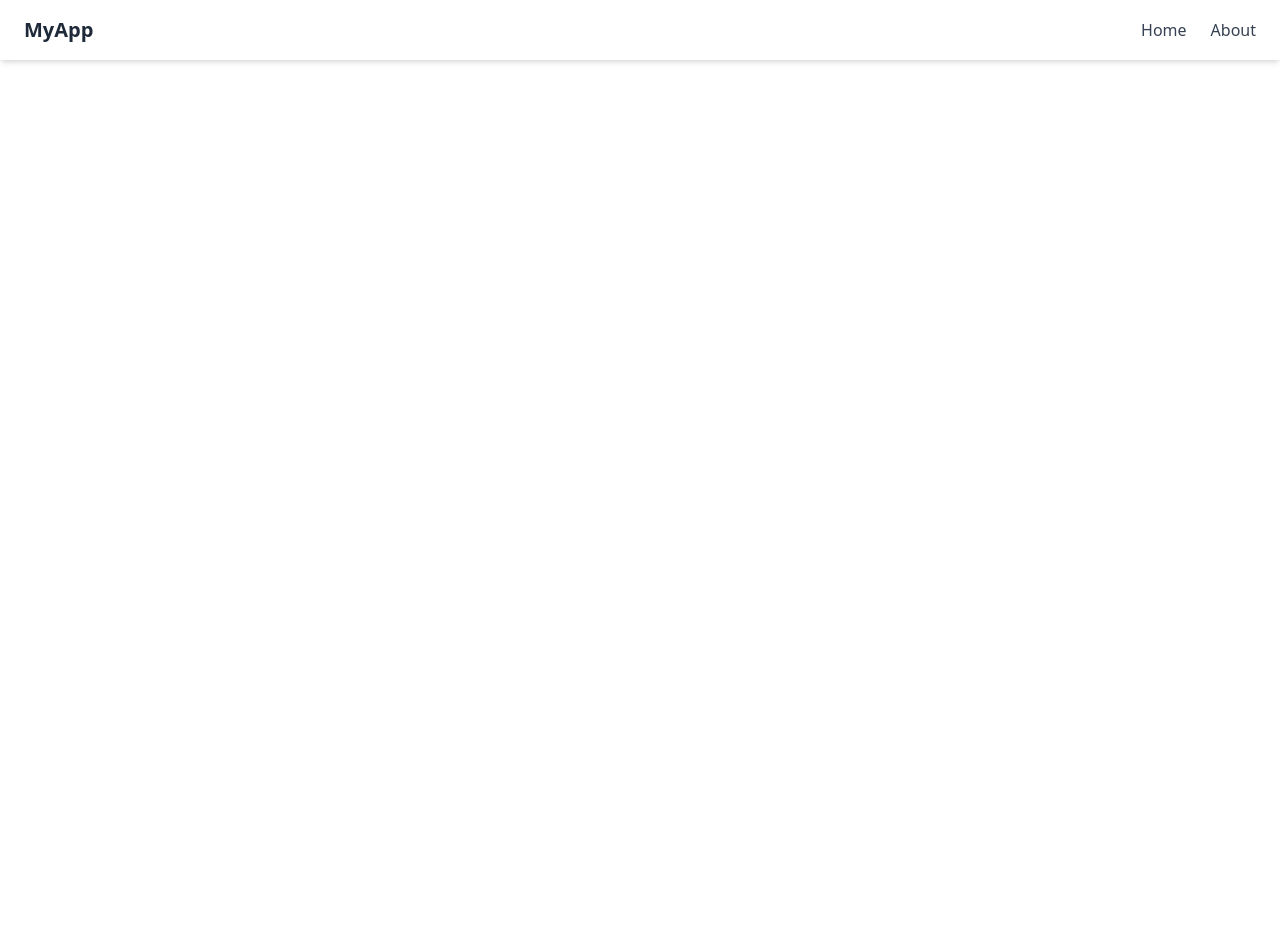
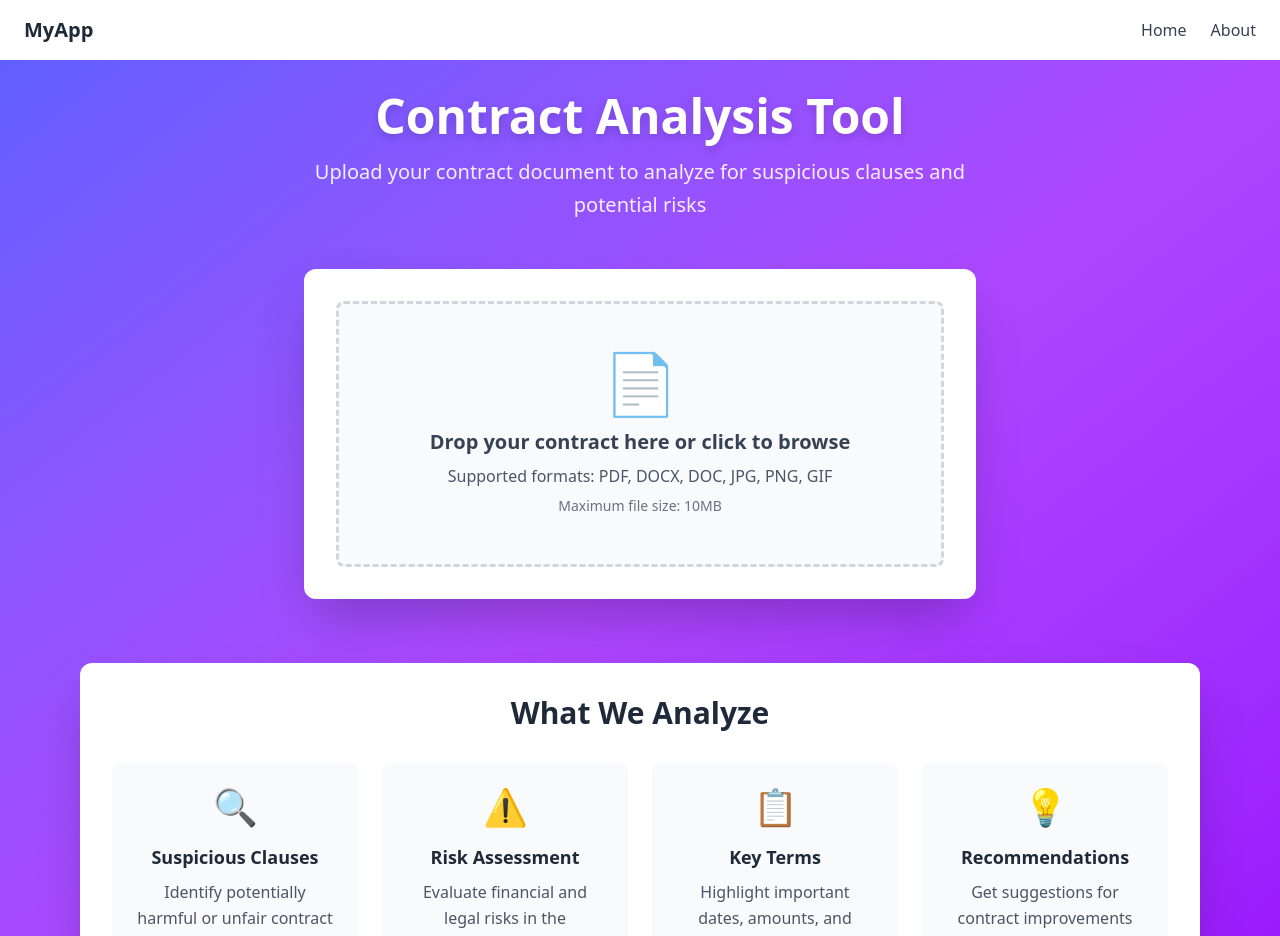
Before and after one commit to NNNnatTTT/HEAP-AInalyse, a Vue app in the folder frontend/: page / in a window 1280 px wide. Shown: the top 936 px of the page. Before the commit the page ends 800 px from the top, so only its background shows below. Built offline with nearby package versions, Linux system fonts and the light colour scheme.

Commit message:
updated home.vue

```diff
--- a/frontend/src/App.vue
+++ b/frontend/src/App.vue
@@ -1,10 +1,11 @@
 <script setup>
-
-import Navbar from './components/Navbar.vue'
+import Navbar from './components/NavBar.vue'
 </script>
 
 <template>
-
-      <Navbar></Navbar>
-
+  <div id="app">
+    <Navbar></Navbar>
+    <!-- This is crucial - without router-view, your pages won't display -->
+    <router-view></router-view>
+  </div>
 </template>
--- a/frontend/src/views/HomeView.vue
+++ b/frontend/src/views/HomeView.vue
@@ -1,9 +1,272 @@
-<script setup>
+<template>
+  <div class="min-h-screen bg-gradient-to-br from-indigo-500 via-purple-500 to-purple-600 py-8">
+    <div class="max-w-6xl mx-auto px-4">
+      <!-- Header Section -->
+      <div class="text-center mb-12 text-white">
+        <h1 class="text-5xl font-bold mb-4 drop-shadow-lg">
+          Contract Analysis Tool
+        </h1>
+        <p class="text-xl opacity-90 max-w-2xl mx-auto leading-relaxed">
+          Upload your contract document to analyze for suspicious clauses and potential risks
+        </p>
+      </div>
 
+      <!-- Upload Section -->
+      <div class="mb-16">
+        <div class="bg-white rounded-xl p-8 shadow-2xl max-w-2xl mx-auto">
+          <div
+            class="border-3 border-dashed border-gray-300 rounded-lg p-12 text-center cursor-pointer transition-all duration-300 bg-gray-50 hover:border-indigo-500 hover:bg-indigo-50"
+            :class="{ 'border-indigo-500 bg-indigo-50': isDragOver }"
+            @drop="handleDrop"
+            @dragover.prevent="handleDragOver"
+            @dragleave="handleDragLeave"
+            @click="triggerFileInput"
+          >
+
+            <input
+              ref="fileInput"
+              type="file"
+              accept=".pdf,.docx,.doc,.jpg,.jpeg,.png,.gif"
+              @change="handleFileSelect"
+              class="hidden"
+            />
+
+            <div v-if="!selectedFile" class="space-y-4">
+              <div class="text-6xl mb-4">📄</div>
+              <h3 class="text-xl font-semibold text-gray-700 mb-2">
+                Drop your contract here or click to browse
+              </h3>
+              <p class="text-gray-600 mb-2">
+                Supported formats: PDF, DOCX, DOC, JPG, PNG, GIF
+              </p>
+              <p class="text-sm text-gray-500">
+                Maximum file size: 10MB
+              </p>
+            </div>
+
+            <div v-else class="p-4">
+              <div class="flex items-center gap-4 bg-gray-100 p-4 rounded-lg">
+                <div class="text-3xl">{{ getFileIcon(selectedFile.type) }}</div>
+                <div class="flex-1 text-left">
+                  <h4 class="font-semibold text-gray-800 truncate">{{ selectedFile.name }}</h4>
+                  <p class="text-sm text-gray-600">{{ formatFileSize(selectedFile.size) }}</p>
+                </div>
+                <button
+                  @click.stop="removeFile"
+                  class="bg-red-500 hover:bg-red-600 text-white rounded-full w-8 h-8 flex items-center justify-center text-sm font-bold transition-colors"
+                >
+                  ✕
+                </button>
+              </div>
+            </div>
+          </div>
+
+          <!-- Upload Button -->
+          <div v-if="selectedFile" class="mt-6 text-center">
+            <button
+              @click="uploadFile"
+              :disabled="isUploading"
+              class="bg-gradient-to-r from-indigo-500 to-purple-600 hover:from-indigo-600 hover:to-purple-700 disabled:opacity-70 disabled:cursor-not-allowed text-white font-bold py-3 px-8 rounded-lg text-lg transition-all duration-200 transform hover:scale-105 hover:shadow-lg"
+            >
+              <span v-if="!isUploading">Analyze Contract</span>
+              <span v-else>Analyzing... {{ uploadProgress }}%</span>
+            </button>
+          </div>
+        </div>
+      </div>
+
+      <!-- Features Section -->
+      <div class="bg-white rounded-xl p-8 shadow-2xl">
+        <h2 class="text-3xl font-bold text-center mb-8 text-gray-800">
+          What We Analyze
+        </h2>
+        <div class="grid grid-cols-1 md:grid-cols-2 lg:grid-cols-4 gap-6">
+          <div class="text-center p-6 bg-gray-50 rounded-lg hover:bg-gray-100 transition-colors duration-200 hover:transform hover:scale-105">
+            <div class="text-4xl mb-4">🔍</div>
+            <h3 class="text-lg font-semibold text-gray-800 mb-2">Suspicious Clauses</h3>
+            <p class="text-gray-600 leading-relaxed">
+              Identify potentially harmful or unfair contract terms
+            </p>
+          </div>
+          <div class="text-center p-6 bg-gray-50 rounded-lg hover:bg-gray-100 transition-colors duration-200 hover:transform hover:scale-105">
+            <div class="text-4xl mb-4">⚠️</div>
+            <h3 class="text-lg font-semibold text-gray-800 mb-2">Risk Assessment</h3>
+            <p class="text-gray-600 leading-relaxed">
+              Evaluate financial and legal risks in the agreement
+            </p>
+          </div>
+          <div class="text-center p-6 bg-gray-50 rounded-lg hover:bg-gray-100 transition-colors duration-200 hover:transform hover:scale-105">
+            <div class="text-4xl mb-4">📋</div>
+            <h3 class="text-lg font-semibold text-gray-800 mb-2">Key Terms</h3>
+            <p class="text-gray-600 leading-relaxed">
+              Highlight important dates, amounts, and obligations
+            </p>
+          </div>
+          <div class="text-center p-6 bg-gray-50 rounded-lg hover:bg-gray-100 transition-colors duration-200 hover:transform hover:scale-105">
+            <div class="text-4xl mb-4">💡</div>
+            <h3 class="text-lg font-semibold text-gray-800 mb-2">Recommendations</h3>
+            <p class="text-gray-600 leading-relaxed">
+              Get suggestions for contract improvements
+            </p>
+          </div>
+        </div>
+      </div>
+
+      <!-- Error/Success Messages -->
+      <div v-if="errorMessage" class="max-w-2xl mx-auto mt-6 p-4 bg-red-50 border border-red-200 text-red-700 rounded-lg text-center font-semibold">
+        {{ errorMessage }}
+      </div>
+      <div v-if="successMessage" class="max-w-2xl mx-auto mt-6 p-4 bg-green-50 border border-green-200 text-green-700 rounded-lg text-center font-semibold">
+        {{ successMessage }}
+      </div>
+    </div>
+  </div>
+</template>
+
+<script>
+export default {
+  name: 'HomeView',
+  data() {
+    return {
+      selectedFile: null,
+      isDragOver: false,
+      isUploading: false,
+      uploadProgress: 0,
+      errorMessage: '',
+      successMessage: '',
+      allowedTypes: [
+        'application/pdf',
+        'application/vnd.openxmlformats-officedocument.wordprocessingml.document',
+        'application/msword',
+        'image/jpeg',
+        'image/jpg',
+        'image/png',
+        'image/gif'
+      ],
+      maxFileSize: 10 * 1024 * 1024 // 10MB
+    }
+  },
+  methods: {
+    triggerFileInput() {
+      this.$refs.fileInput.click()
+    },
+
+    handleFileSelect(event) {
+      const file = event.target.files[0]
+      if (file) {
+        this.validateAndSetFile(file)
+      }
+    },
+
+    handleDrop(event) {
+      event.preventDefault()
+      this.isDragOver = false
+      const file = event.dataTransfer.files[0]
+      if (file) {
+        this.validateAndSetFile(file)
+      }
+    },
+
+    handleDragOver(event) {
+      event.preventDefault()
+      this.isDragOver = true
+    },
+
+    handleDragLeave() {
+      this.isDragOver = false
+    },
+
+    validateAndSetFile(file) {
+      this.clearMessages()
+
+      // Check file type
+      if (!this.allowedTypes.includes(file.type)) {
+        this.errorMessage = 'Please select a valid file format (PDF, DOCX, DOC, or image)'
+        return
+      }
+
+      // Check file size
+      if (file.size > this.maxFileSize) {
+        this.errorMessage = 'File size must be less than 10MB'
+        return
+      }
+
+      this.selectedFile = file
+      this.successMessage = 'File selected successfully!'
+    },
+
+    removeFile() {
+      this.selectedFile = null
+      this.clearMessages()
+      this.$refs.fileInput.value = ''
+    },
+
+    async uploadFile() {
+      if (!this.selectedFile) return
+
+      this.isUploading = true
+      this.uploadProgress = 0
+      this.clearMessages()
+
+      try {
+        // Simulate upload progress
+        const progressInterval = setInterval(() => {
+          if (this.uploadProgress < 90) {
+            this.uploadProgress += Math.random() * 20
+          }
+        }, 200)
+
+        // Simulate API call
+        const formData = new FormData()
+        formData.append('contract', this.selectedFile)
+
+        // Replace this with your actual API endpoint
+        // const response = await fetch('/api/analyze-contract', {
+        //   method: 'POST',
+        //   body: formData
+        // })
+
+        // Simulate processing time
+        await new Promise(resolve => setTimeout(resolve, 3000))
+
+        clearInterval(progressInterval)
+        this.uploadProgress = 100
+
+        this.successMessage = 'Contract uploaded and analyzed successfully!'
+
+        // Navigate to results page or show results
+        // this.$router.push('/results')
+
+      } catch (error) {
+        this.errorMessage = 'Failed to upload and analyze the contract. Please try again.'
+        console.error('Upload error:', error)
+      } finally {
+        this.isUploading = false
+        setTimeout(() => {
+          this.uploadProgress = 0
+        }, 2000)
+      }
+    },
+
+    formatFileSize(bytes) {
+      if (bytes === 0) return '0 Bytes'
+      const k = 1024
+      const sizes = ['Bytes', 'KB', 'MB', 'GB']
+      const i = Math.floor(Math.log(bytes) / Math.log(k))
+      return parseFloat((bytes / Math.pow(k, i)).toFixed(2)) + ' ' + sizes[i]
+    },
+
+    getFileIcon(fileType) {
+      if (fileType.includes('pdf')) return '📄'
+      if (fileType.includes('word') || fileType.includes('document')) return '📝'
+      if (fileType.includes('image')) return '🖼️'
+      return '📄'
+    },
+
+    clearMessages() {
+      this.errorMessage = ''
+      this.successMessage = ''
+    }
+  }
+}
 </script>
-
-<template>
-  <main>
-
-  </main>
-</template>
```
